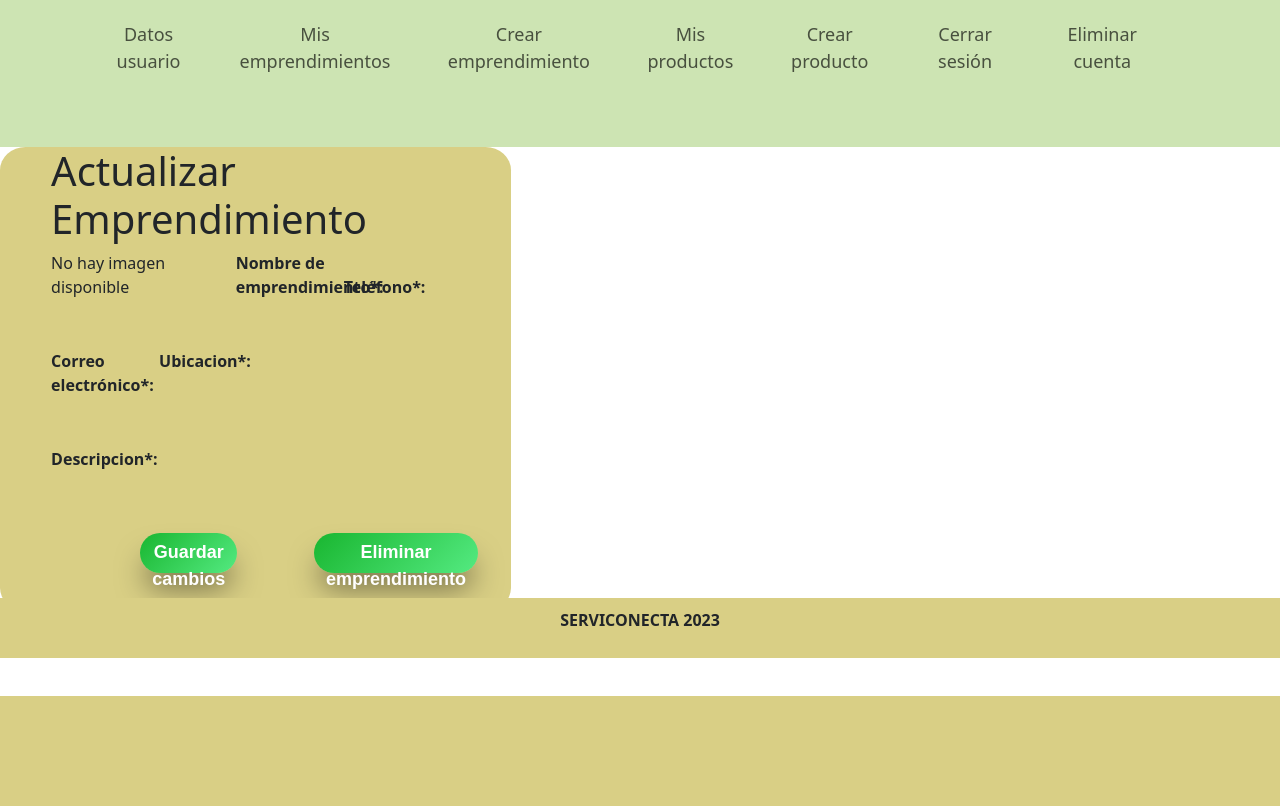
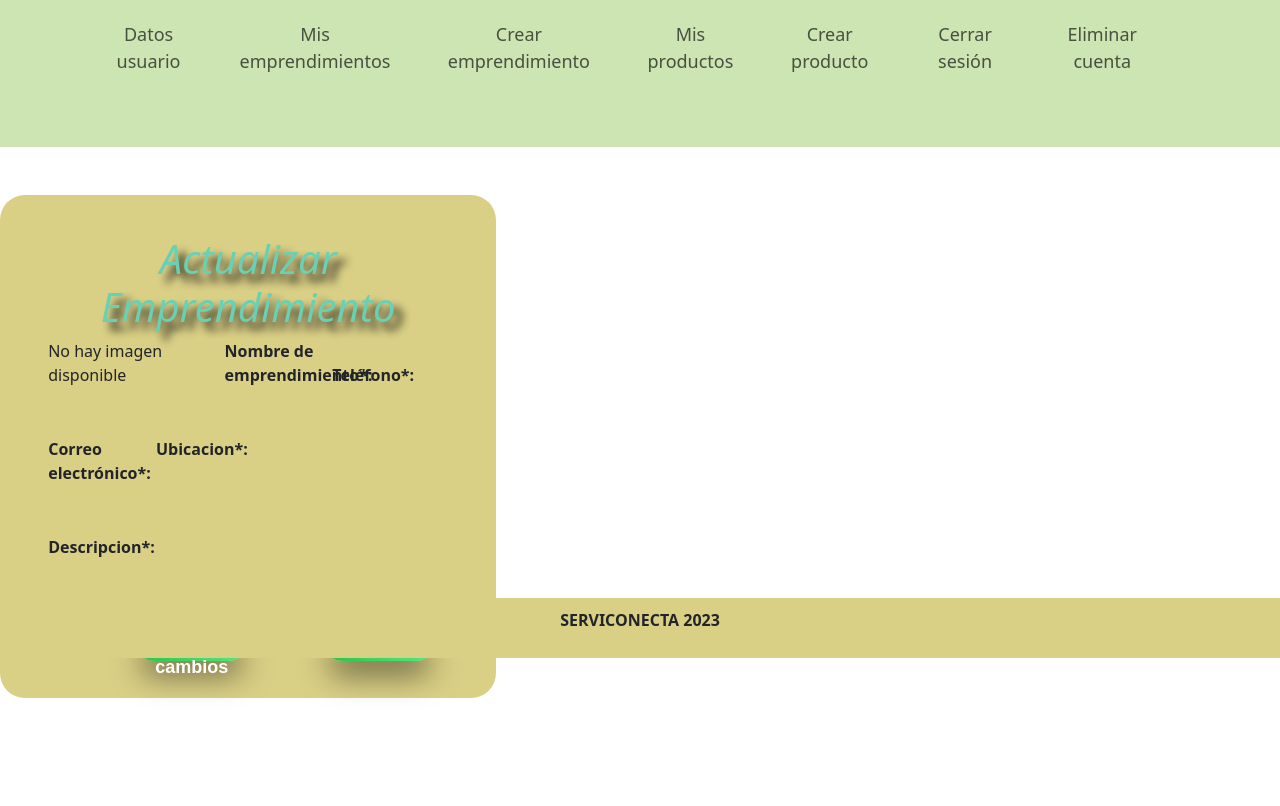
Before and after one commit to galmarcano/serviconecta, a Django app: template config/templates/mi_cuenta_act_emprend.html in a window 1280 px wide. Shown: the part 142-948 px from the top of the page. Before the commit the page ends 838 px from the top, so only its background shows below. Run offline with Django 4.2, Linux system fonts and the light colour scheme; the template is opened without the code that fills it, so the values that code supplies are empty.

Commit message:
activaremprendimiento

```diff
--- a/config/templates/mi_cuenta_act_emprend.html
+++ b/config/templates/mi_cuenta_act_emprend.html
@@ -16,7 +16,7 @@
     <article>
 
         <section>
-            <h1>Actualizar Emprendimiento</h1>
+            <h1 class="h1producto">Actualizar Emprendimiento</h1>
         </section>
 
         <div class="primeraparte">
@@ -63,7 +63,7 @@
             </button>
             <button type="submit" class="btn" name="action" value="eliminar-emprendimiento"
                 onclick="return confirm('¿Está seguro de eliminar este emprendimiento?');">
-                <b>Eliminar emprendimiento</b>
+                <b>Eliminar</b>
             </button>
         </section>
 
--- a/static/css/mi_cuenta_act_emprend.css
+++ b/static/css/mi_cuenta_act_emprend.css
@@ -6,12 +6,12 @@
      text-shadow: 8px 8px 8px rgb(16, 17, 17);
      font-style: italic;
      text-align: center;
-     font-size: 40px;
-     padding-right: 20%;
      display: flex;
      flex-direction: column;
      align-items: center;
      justify-content: center;
+     margin-top: 10%;
+     margin-top: 10%;
 
 }
 
@@ -19,9 +19,12 @@ article{
     padding-left: 10%;
     padding-right: 10%;
     background-color:#d9cf85;
+   flex-direction: column;
     justify-content: center;
+    align-items: center;
     border-radius: 5%;
-    margin-bottom: 5%;
+    margin-bottom: 10%;
+    margin-top: 10%;
 
 }
 
@@ -78,6 +81,7 @@ div{
 
 #boton_act button{
     margin-left: 20%;
+
 }
 
 article img{
@@ -141,69 +145,3 @@ button{
   .btn:active {
     opacity: 0.5;
   }
-
-  @media (max-width: 850px) {
-    section {
-        display: flex;
-        flex-direction: column;
-      }
-
-    button {
-       margin: 3%;
-    }
-
-
-    form article{
-      display: flex;
-      flex-direction: column;
-    }
-
-    div{
-        display: flex;
-        flex-direction: column;
-      }
-
-      form, article .primeraparte{
-
-        flex-direction: row;
-
-
-    }
-
-
-  }
-
-  button {
-
-    background-color: #69d0b3;
-    margin: 0 auto; /* Establece márgenes automáticos para centrar horizontalmente */
-    display: block; /* Hace que el botón sea un bloque para que los márgenes automáticos tengan efecto */
-
-
-}
-
-#base ul {
-    display: flex;
-    flex-direction: row;
-    justify-content: space-between;
-    color: aqua;
-    list-style-type: none;
-    padding-top: 50px;
-    padding-bottom: 20px;
-    margin-left: 20px;
-    margin-right: 50px;
-
-}
-
-@media (max-width: 600px) {
-
-    #base ul {
-        display: flex;
-        flex-direction: column;
-        justify-content: space-between;
-        padding-top: 50px;
-        padding-bottom: 20px;
-        margin-left: 20px;
-        margin-right: 50px;
-     }
-}
```
